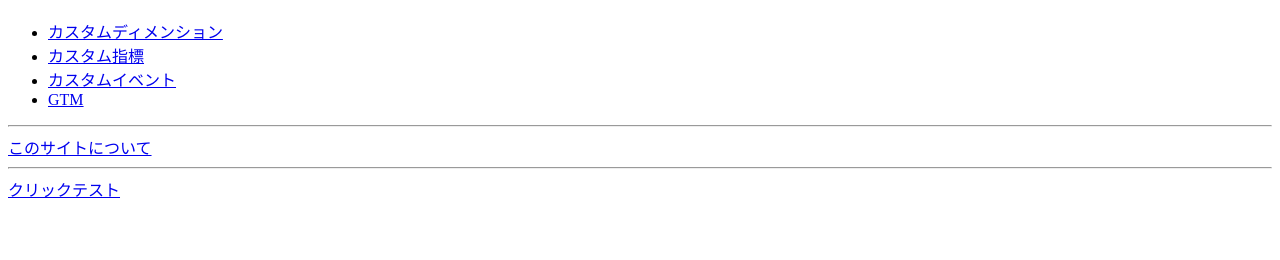
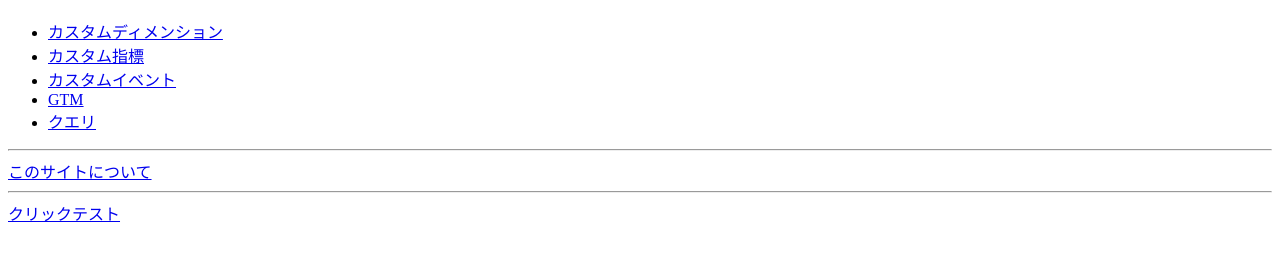
Before and after one commit to kkrauu-crypto/ga4-lab, a plain HTML site: page index.html in a window 1280 px wide. Shown: the part 70-330 px from the top of the page. Drawn offline with Linux system fonts and the light colour scheme.

Commit message:
Update index.html

```diff
--- a/index.html
+++ b/index.html
@@ -22,6 +22,7 @@
         <li><a href="indicator.html">カスタム指標</a></li>
         <li><a href="event.html">カスタムイベント</a></li>
         <li><a href="gtm.html">GTM</a></li>
+        <li><a href="query.html">クエリ</a></li>
     </ul>
     <hr>
     <a href="about.html">このサイトについて</a>
```
